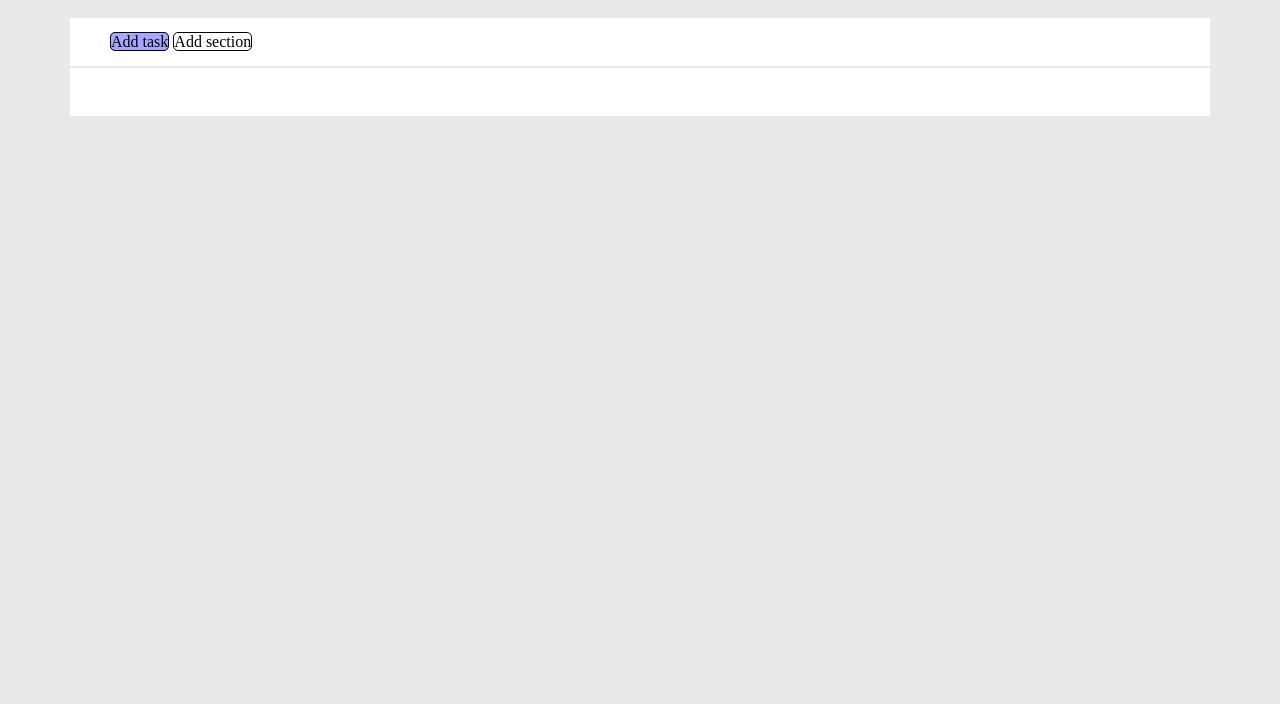
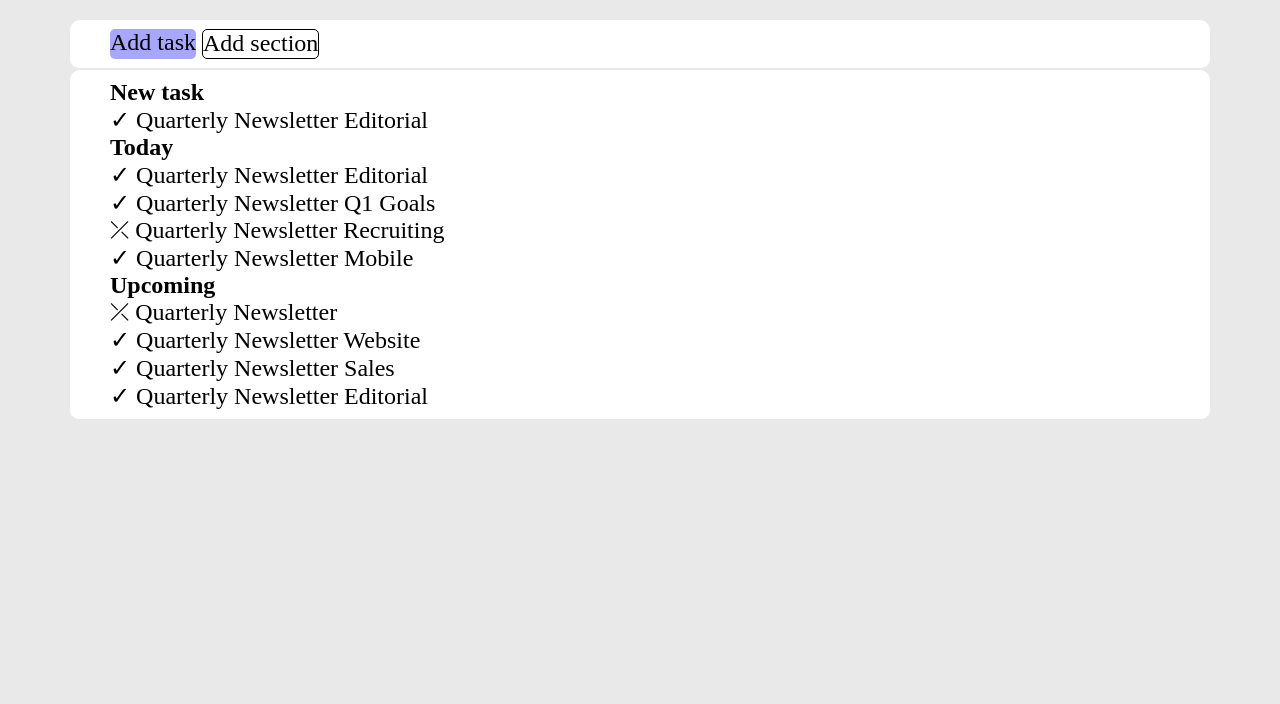
Before and after one commit to gabrielgrillo/html-css-toboolist, a plain HTML site: page index.html in a window 1280 px wide. Shown: the part 96-800 px from the top of the page. Drawn offline with Linux system fonts and the light colour scheme.

Commit message:
ADD: list+css

```diff
--- a/css/style.css
+++ b/css/style.css
@@ -2,6 +2,7 @@
     box-sizing: border-box;
     margin: 0;
     padding: 0;
+    font-size: 24px;
 }
 
 body {
@@ -21,22 +22,32 @@ body {
     margin: 0 auto;
     max-width: 1200px;
     padding: 30px;
+
 }
 
 .chead {
     border-bottom: 2px solid #e9e9e9;
     background-color: white;
-    height: 50px;
-    padding: 15px;
+    padding: 9px;
     padding-left: 40px;
+    border-radius: 10px;
 }
 
 .task,
 .section {
+    display: inline-block;
     border: 1px solid;
     border-radius: 5px;
+    height: 30px;
+    padding: -8px;
+    vertical-align: middle;
 }
 
 .task {
     background-color: rgb(167, 167, 255);
+    border: 0px
 }
+
+ul {
+    list-style-type: none;
+}
--- a/index.html
+++ b/index.html
@@ -20,6 +20,80 @@
         </div>
 
         <div class="container chead">
+            <ul>
+                <li>
+                    <h2>New task</h2>
+                </li>
+                <li>
+                    <ul>
+                        <li>
+                            <span>&check;</span>
+                            <span>Quarterly Newsletter</span>
+                            <span>Editorial</span>
+                        </li>
+
+                    </ul>
+                </li>
+            </ul>
+
+            <ul>
+                <li>
+                    <h2>Today</h2>
+                </li>
+                <li>
+                    <ul>
+                        <li>
+                            <span>&check;</span>
+                            <span>Quarterly Newsletter</span>
+                            <span>Editorial</span>
+                        </li>
+                        <li>
+                            <span>&check;</span>
+                            <span>Quarterly Newsletter</span>
+                            <span>Q1 Goals</span>
+                        </li>
+                        <li>
+                            <span>&#10539;</span>
+                            <span>Quarterly Newsletter</span>
+                            <span>Recruiting</span>
+                        </li>
+                        <li>
+                            <span>&check;</span>
+                            <span>Quarterly Newsletter</span>
+                            <span>Mobile</span>
+                        </li>
+                    </ul>
+                </li>
+            </ul>
+
+            <ul>
+                <li>
+                    <h2>Upcoming</h2>
+                </li>
+                <li>
+                    <ul>
+                        <li>
+                            <span>&#10539;</span>
+                            <span>Quarterly Newsletter</span>
+                        </li>
+                        <li>
+                            <span>&check;</span>
+                            <span>Quarterly Newsletter</span>
+                            <span>Website</span>
+                        </li>
+                        <li>
+                            <span>&check;</span>
+                            <span>Quarterly Newsletter</span>
+                            <span>Sales</span>
+                        </li>
+                        <li>
+                            <span>&check;</span>
+                            <span>Quarterly Newsletter</span>
+                            <span>Editorial</span>
+                        </li>
+                    </ul>
+                </li>
+            </ul>
 
         </div>
     </main>
```
